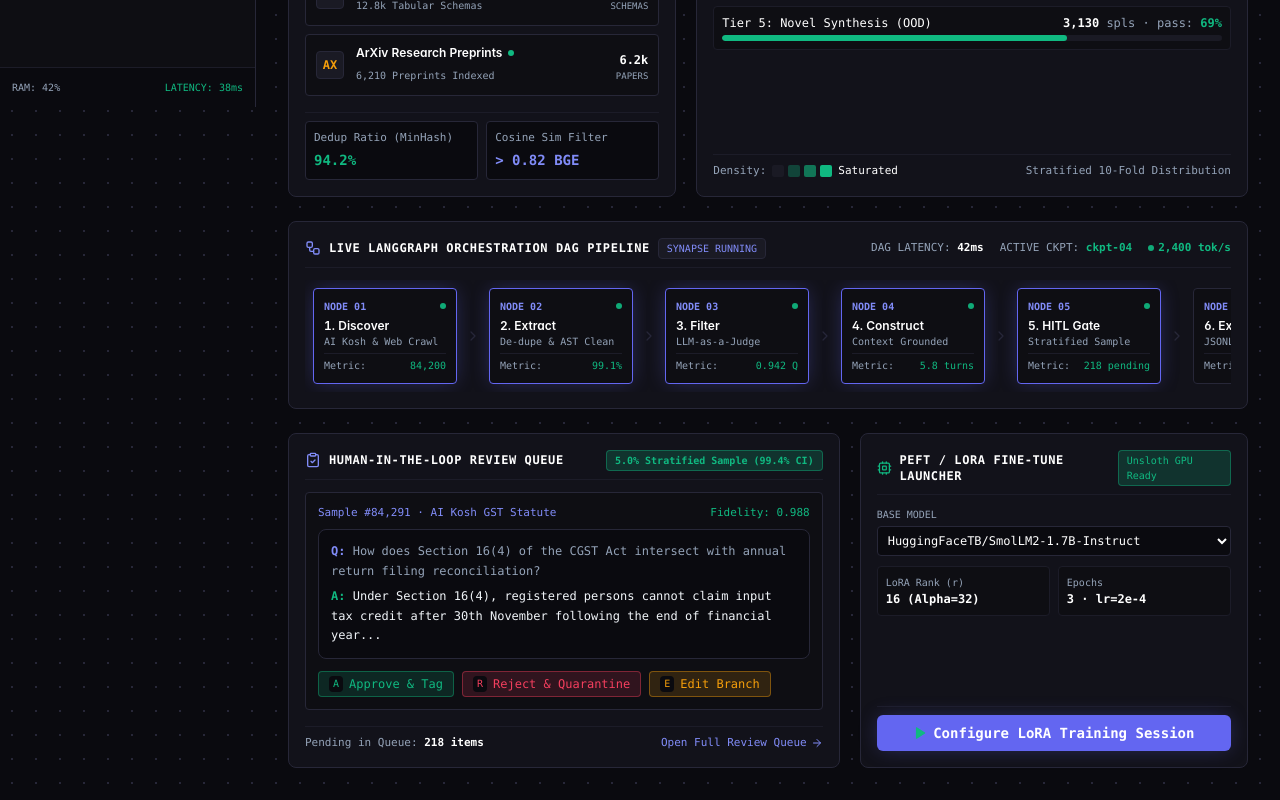
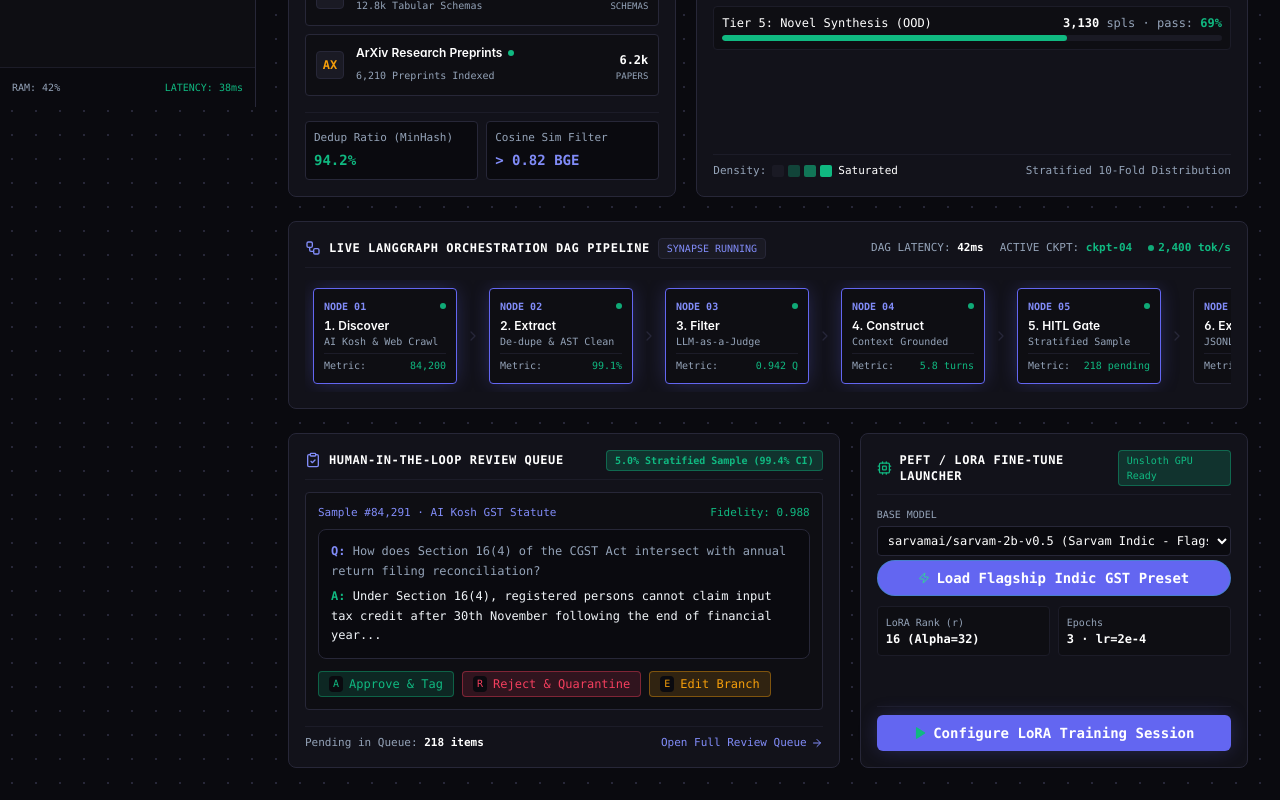
Before and after one commit to Sourabh-Kumar04/RasoSynth_CUTC, a Next.js app in the folder frontend/: page / in a window 1280 px wide. Shown: the part 693-1493 px from the top of the page. Built offline with nearby package versions, Linux system fonts and the light colour scheme; no server answers.

Commit message:
feat(ui): add Sarvam-2B Indic flagship quick-launcher to Engineering Command Center dashboard

```diff
--- a/frontend/app/page.tsx
+++ b/frontend/app/page.tsx
@@ -545,11 +545,19 @@ export default function OverviewDashboardPage() {
                     <div>
                       <label className="text-[10px] font-mono uppercase text-[#94a3b8] block mb-1">Base Model</label>
                       <select className="w-full bg-[#0a0a0f] border border-[#272738] rounded p-1.5 text-xs font-mono text-white focus:outline-none">
+                        <option>sarvamai/sarvam-2b-v0.5 (Sarvam Indic - Flagship)</option>
                         <option>HuggingFaceTB/SmolLM2-1.7B-Instruct</option>
                         <option>meta-llama/Llama-3-8B-Instruct</option>
                         <option>mistralai/Mistral-7B-v0.3</option>
                       </select>
                     </div>
+
+                    <Link href="/finetune?tab=new">
+                      <Button className="w-full bg-[#161622] hover:bg-[#1f1f2e] border border-emerald-500/30 text-emerald-400 text-xs font-mono h-7 flex items-center justify-center gap-1.5 mt-1">
+                        <Zap className="w-3 h-3 text-emerald-400" />
+                        <span>Load Flagship Indic GST Preset</span>
+                      </Button>
+                    </Link>
 
                     {/* Hyperparameters Grid */}
                     <div className="grid grid-cols-2 gap-2 text-xs font-mono">
```
